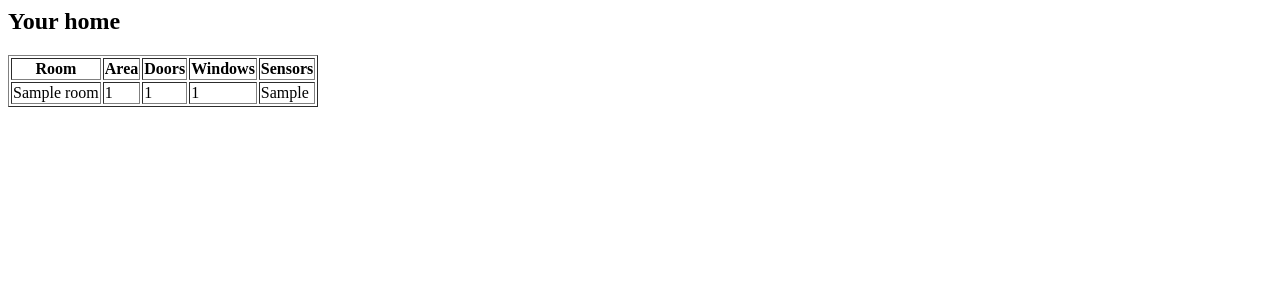
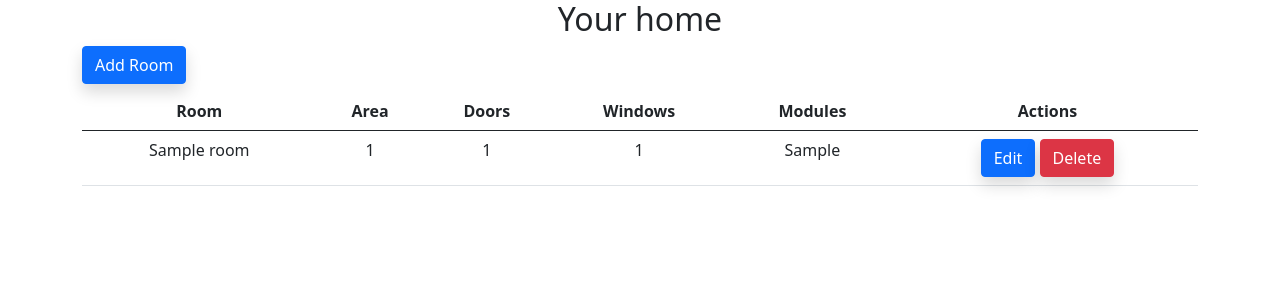
Before and after one commit to dawidus443/smarthome-webapp, a Spring Boot app: page / in a window 1280 px wide. Shown: the top 300 px of the page. Run offline with Spring Boot 4, Linux system fonts and the light colour scheme; tables that the repository leaves empty hold one stand-in row (values such as "Sample post").

Commit message:
Complete table //TODO: checkboxes for picking modules

```diff
--- a/demo/src/main/java/com/example/demo/controller/RoomController.java
+++ b/demo/src/main/java/com/example/demo/controller/RoomController.java
@@ -6,6 +6,8 @@ import org.springframework.beans.factory.annotation.Autowired;
 import org.springframework.stereotype.Controller;
 import org.springframework.web.bind.annotation.GetMapping;
 import org.springframework.web.bind.annotation.ModelAttribute;
+import org.springframework.web.bind.annotation.PostMapping;
+import org.springframework.web.bind.annotation.RequestParam;
 import org.springframework.web.servlet.ModelAndView;
 
 import java.util.List;
@@ -30,9 +32,23 @@ public class RoomController {
         mav.addObject("room", newRoom);
         return mav;
     }
-
+    @PostMapping("saveRoom")
     public String saveRoom(@ModelAttribute Room room){
         eRepo.save(room);
         return "redirect:/list";
     }
+
+    @GetMapping("/showUpdateForm")
+    public ModelAndView showUpdateForm(@RequestParam Long roomId){
+        ModelAndView mav = new ModelAndView("add-room-form");
+        Room room = eRepo.findById(roomId).get();
+        mav.addObject("room", room);
+        return mav;
+    }
+
+    @GetMapping("/deleteRoom")
+    public String deleteRoom(@RequestParam Long roomId){
+        eRepo.deleteById(roomId);
+        return "redirect:/list";
+    }
 }
--- a/demo/src/main/java/com/example/demo/entity/Room.java
+++ b/demo/src/main/java/com/example/demo/entity/Room.java
@@ -25,6 +25,6 @@ public class Room {
 
     private Long numberOfWindows;
 
-    private String sensors;
+    private String modules;
 
 }
--- a/demo/src/main/resources/templates/add-room-form.html
+++ b/demo/src/main/resources/templates/add-room-form.html
@@ -9,13 +9,15 @@
               crossorigin="anonymous">
     </head>
     <body>
-        <div>
+        <div class="container">
             <h2>Add room</h2>
             <hr/>
             <form th:action="@{/saveRoom}" th:object="${room}" method="POST">
                 <input type="text" th:field="*{roomName}" placeholder="Enter room name" class="form-control col-4 mb-4"/>
                 <input type="text" th:field="*{roomArea}" placeholder="Enter room area" class="form-control col-4 mb-4"/>
                 <input type="text" th:field="*{numberOfDoors}" placeholder="Enter number of doors" class="form-control col-4 mb-4"/>
+                <input type="text" th:field="*{numberOfWindows}" placeholder="Enter number of windows" class="form-control col-4 mb-4"/>
+                <input type="text" th:field="*{modules}" placeholder="Enter modules" class="form-control col-4 mb-4"/>
                 <button class="btn btn-primary" type="submit">Save</button>
                 <input type="hidden" th:field="*{id}" />
             </form>
--- a/demo/src/main/resources/templates/room-list.html
+++ b/demo/src/main/resources/templates/room-list.html
@@ -3,28 +3,40 @@
       xmlns:th="http://www.thymeleaf.org">
     <head>
         <title>Add room</title>
+        <link href="https://cdn.jsdelivr.net/npm/bootstrap@5.0.2/dist/css/bootstrap.min.css"
+              rel="stylesheet"
+              integrity="sha384-EVSTQN3/azprG1Anm3QDgpJLIm9Nao0Yz1ztcQTwFspd3yD65VohhpuuCOmLASjC"
+              crossorigin="anonymous">
     </head>
     <body>
-        <h2>Your home</h2>
-            <table border="1">
+        <div class="container">
+            <h2 class="text-center">Your home</h2>
+            <a th:href="@{/addRoomForm}" class="btn btn-primary mb-2 shadow">Add Room</a>
+            <table class="table">
                 <thead>
                     <tr>
-                        <th>Room</th>
-                        <th>Area</th>
-                        <th>Doors</th>
-                        <th>Windows</th>
-                        <th>Sensors</th>
+                        <th class="text-center">Room</th>
+                        <th class="text-center">Area</th>
+                        <th class="text-center">Doors</th>
+                        <th class="text-center">Windows</th>
+                        <th class="text-center">Modules</th>
+                        <th class="text-center">Actions</th>
                     </tr>
                 </thead>
                 <tbody>
                     <tr th:each="room: ${rooms}">
-                        <td th:text="${room.roomName}"></td>
-                        <td th:text="${room.roomArea}"></td>
-                        <td th:text="${room.numberOfDoors}"></td>
-                        <td th:text="${room.numberOfWindows}"></td>
-                        <td th:text="${room.sensors}"></td>
+                        <td th:text="${room.roomName}" class="text-center"></td>
+                        <td th:text="${room.roomArea}" class="text-center"></td>
+                        <td th:text="${room.numberOfDoors}" class="text-center"></td>
+                        <td th:text="${room.numberOfWindows}" class="text-center"></td>
+                        <td th:text="${room.modules}" class="text-center"></td>
+                        <td class="text-center">
+                            <a th:href="@{/showUpdateForm(roomId=${room.id})}"><button type="button" class="btn btn-primary shadow">Edit</button></a>
+                            <a th:href="@{/deleteRoom(roomId=${room.id})}"><button type="button" class="btn btn-danger shadow">Delete</button></a>
+                        </td>
                     </tr>
                 </tbody>
             </table>
+        </div>
     </body>
 </html>
```
